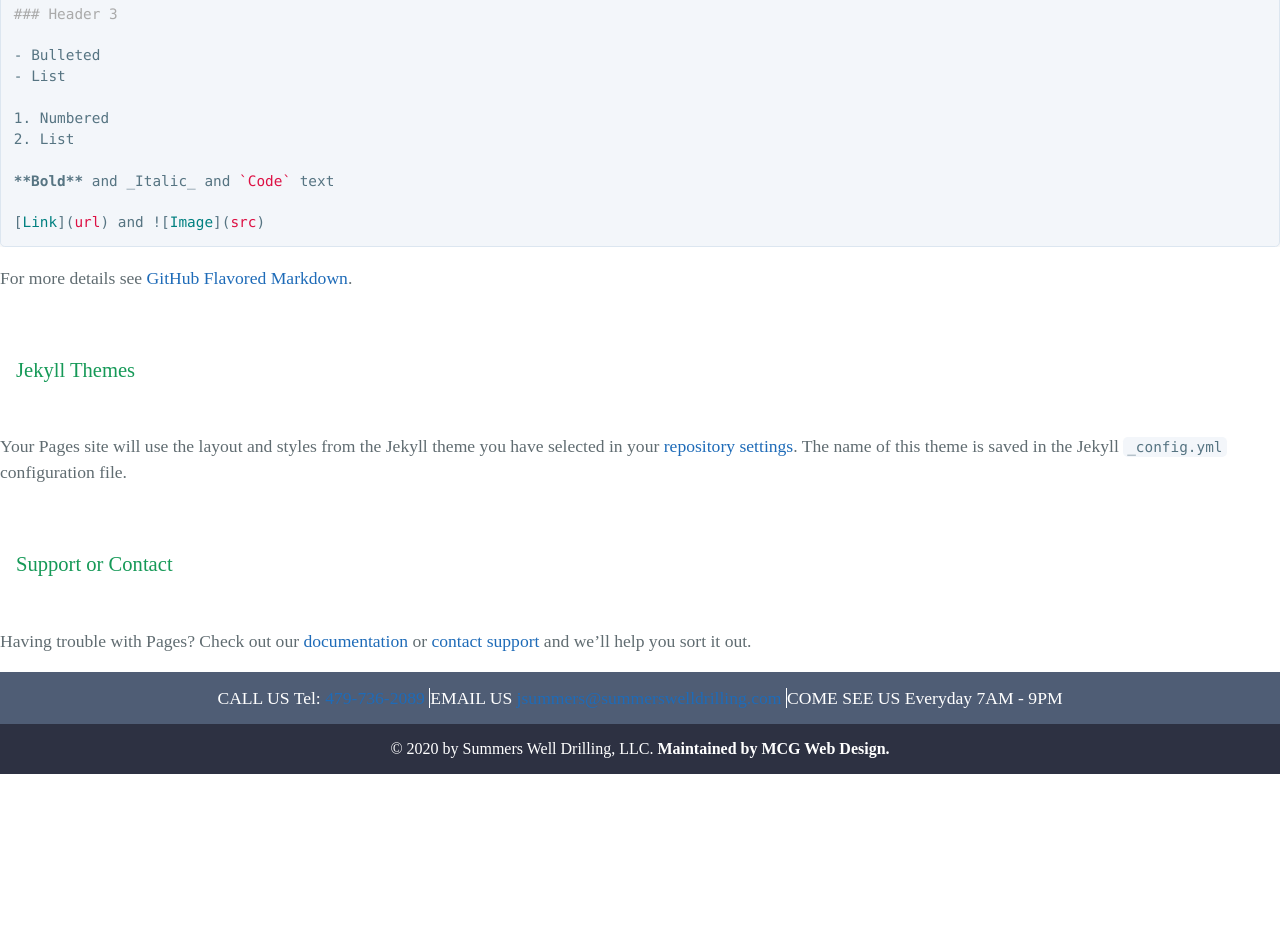
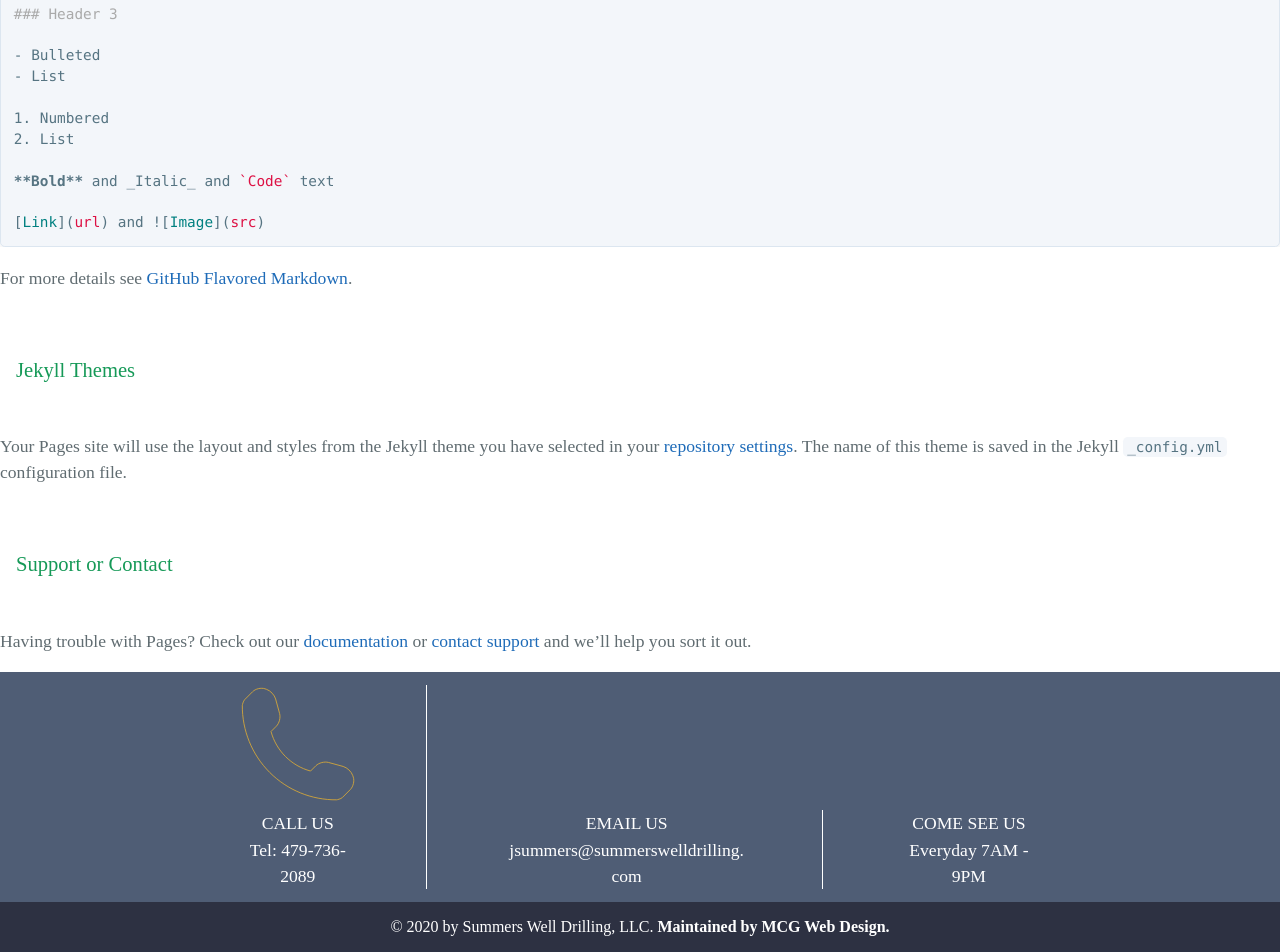
Before and after one commit to jamess999888/SummersDrilling, a Jekyll site: the page built from index.md, in a window 1280 px wide. Shown: the part 1169-2121 px from the top of the page. Built offline with Jekyll 4.4.1, drawn with Linux system fonts in a browser that asks for light colours; our own code applies the rules of GitHub Pages for plain Markdown files; before the commit the page ends 1943 px from its top, so only the background shows below that.

Commit message:
try footer image

```diff
--- a/_layouts/default.html
+++ b/_layouts/default.html
@@ -78,12 +78,14 @@
 
       <footer class="contact-info-footer">
         <span class="contact-info-footer-item">
-          <!-- <svg preserveAspectRatio="xMidYMid meet" data-bbox="-64.005 -351.92 135.926 136.026" xmlns="http://www.w3.org/2000/svg" viewBox="-68.05576470588235 -355.92076470588233 144.0275294117647 144.0275294117647" role="img">
-            <g>
-                <path d="M71.3-243.6l-.7-2c-1.6-4.8-6.9-9.7-11.7-11L41-261.5c-4.8-1.3-11.8.5-15.3 4l-6.5 6.5c-23.5-6.3-41.9-24.8-48.2-48.2l6.5-6.5c3.5-3.5 5.3-10.4 4-15.3l-4.9-17.9c-1.3-4.8-6.3-10.1-11-11.7l-2-.7c-4.8-1.6-11.6 0-15.1 3.6l-9.7 9.7c-1.7 1.7-2.8 6.6-2.8 6.7-.3 30.7 11.7 60.3 33.4 82 21.7 21.7 51.1 33.7 81.7 33.4.2 0 5.2-1.1 6.9-2.8l9.7-9.7c3.6-3.7 5.2-10.5 3.6-15.2z"></path>
-            </g>
-          </svg> -->
-          CALL US
+          <span>
+            <svg preserveAspectRatio="xMidYMid meet" data-bbox="-64.005 -351.92 135.926 136.026" xmlns="http://www.w3.org/2000/svg" viewBox="-68.05576470588235 -355.92076470588233 144.0275294117647 144.0275294117647" role="img">
+              <g>
+                  <path d="M71.3-243.6l-.7-2c-1.6-4.8-6.9-9.7-11.7-11L41-261.5c-4.8-1.3-11.8.5-15.3 4l-6.5 6.5c-23.5-6.3-41.9-24.8-48.2-48.2l6.5-6.5c3.5-3.5 5.3-10.4 4-15.3l-4.9-17.9c-1.3-4.8-6.3-10.1-11-11.7l-2-.7c-4.8-1.6-11.6 0-15.1 3.6l-9.7 9.7c-1.7 1.7-2.8 6.6-2.8 6.7-.3 30.7 11.7 60.3 33.4 82 21.7 21.7 51.1 33.7 81.7 33.4.2 0 5.2-1.1 6.9-2.8l9.7-9.7c3.6-3.7 5.2-10.5 3.6-15.2z"></path>
+              </g>
+            </svg>
+            CALL US
+          </span>
           <span>
             Tel: <a href="tel:479-736-2089">479-736-2089</a>
           </span>
--- a/css/style.css
+++ b/css/style.css
@@ -800,3 +800,22 @@ ul.topnav {
     ul.topnav li.right,
     ul.topnav li {float: none;}
   }
+
+  .contact-info-footer span {
+      display: inline-block;
+      padding: 0 5% 0 5%;
+  }
+
+  .contact-info-footer span span {
+      display: block;
+  }
+
+  .contact-info-footer span span a {
+      color: white;
+      text-decoration: none;
+  }
+
+  .contact-info-footer span span svg {
+    fill-opacity: 0;
+    stroke: #E0AD35;
+  }
```
